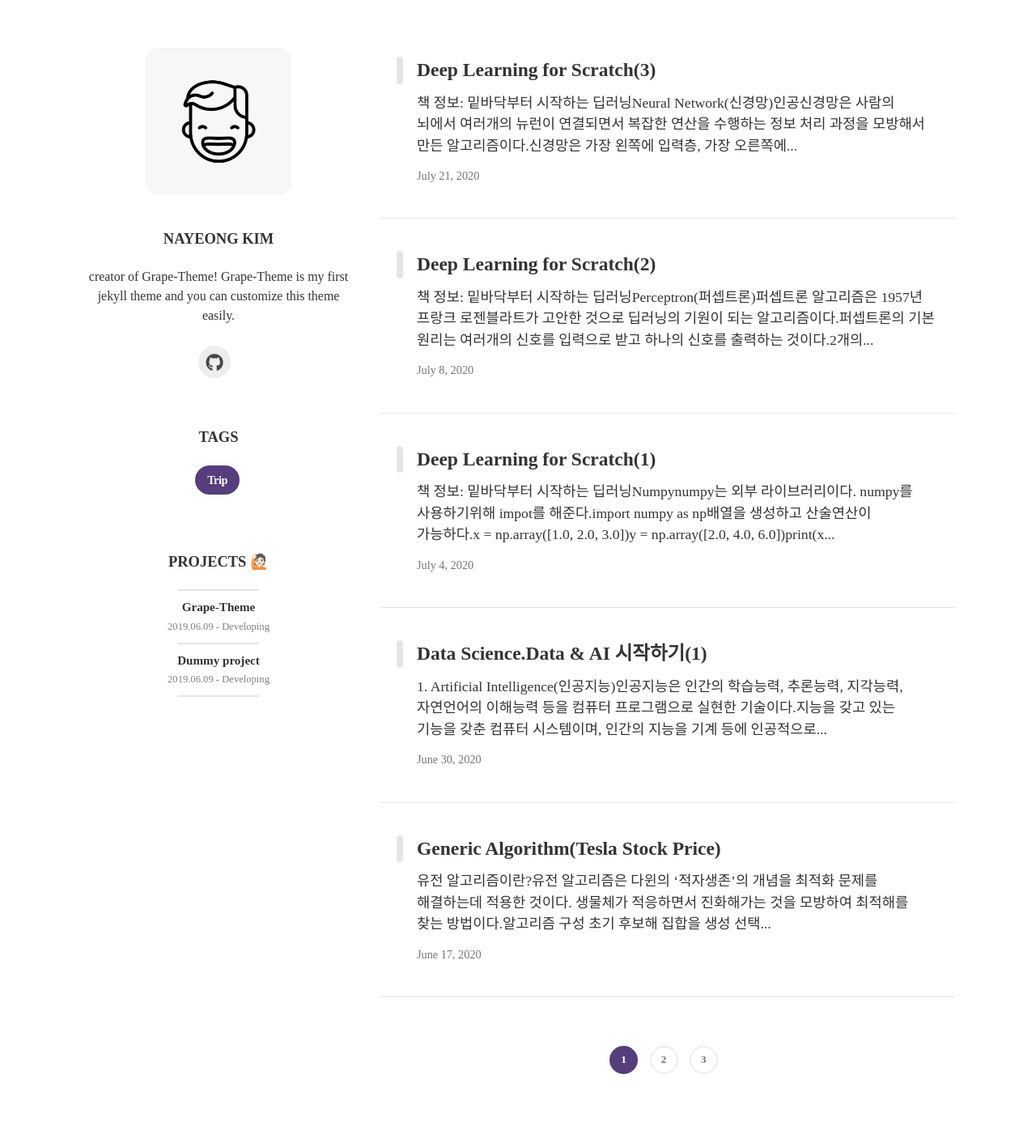
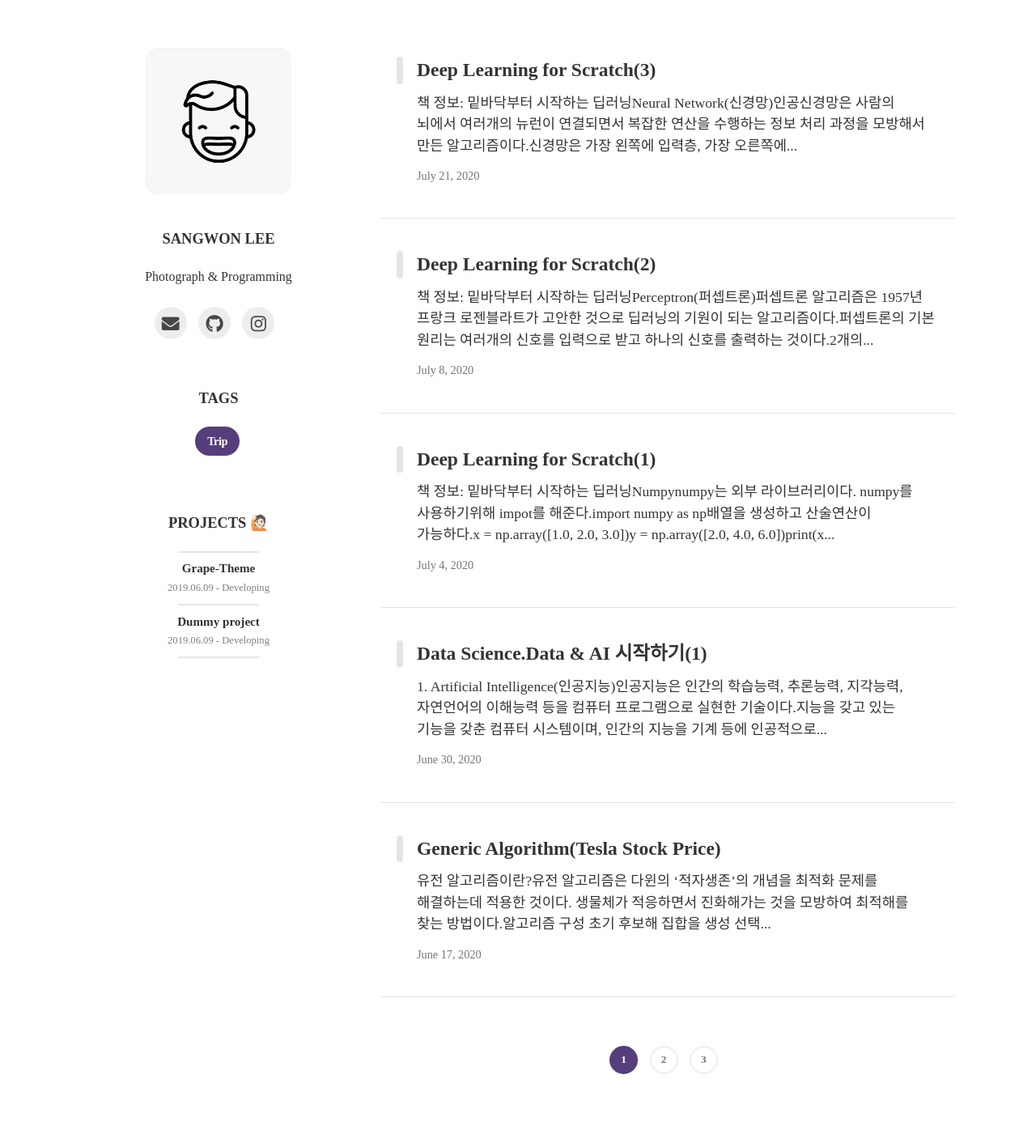
Before and after one commit to Marshmellowon/marshmellowon.github.io, a Jekyll site: the page built from index.html, in a window 1280 px wide. Shown: the whole page at 81% size. Built offline with Jekyll 4.4.1, drawn with Linux system fonts in a browser that asks for light colours; nearby versions of some CDN libraries; some web fonts are replaced; the list of posts is cut into pages by our own code; some of the changed lines change nothing that is shown.

Commit message:
config change

```diff
--- a/_config.yml
+++ b/_config.yml
@@ -1,6 +1,6 @@
 # Site Settings
 baseurl: ""
-url: "https://naye0ng.github.io"
+url: "https://marshmellowon.github.io/"
 google_analytics: UA-164515885-1
 
 # Blog Settings
@@ -12,8 +12,8 @@ theme_settings:
   # Profile Settings
   profile:
     image: assets/img/smile.png
-    username: Nayeong Kim
-    description: creator of Grape-Theme! Grape-Theme is my first jekyll theme and you can customize this theme easily.
+    username: Sangwon Lee
+    description: Photograph & Programming
     experience:
       - start: 2017-05-03
         end: 2018-05-06
@@ -24,16 +24,16 @@ theme_settings:
 
   # Icons
   icons:
-    email: # Full email address, e.g. "sample@google.com"
+    email: leo503801@gmail.com # Full email address, e.g. "sample@google.com"
     linkedin: # Full URL
-    github: naye0ng
+    github: Marshmellowon
     gitlab:
     bitbucket:
     google_plus:
     twitter:
     youtube:
     facebook:
-    instagram:
+    instagram: s.wlli
 
   # Disqus
   disqus_shortname: "marshmellowon-github-io"
```
